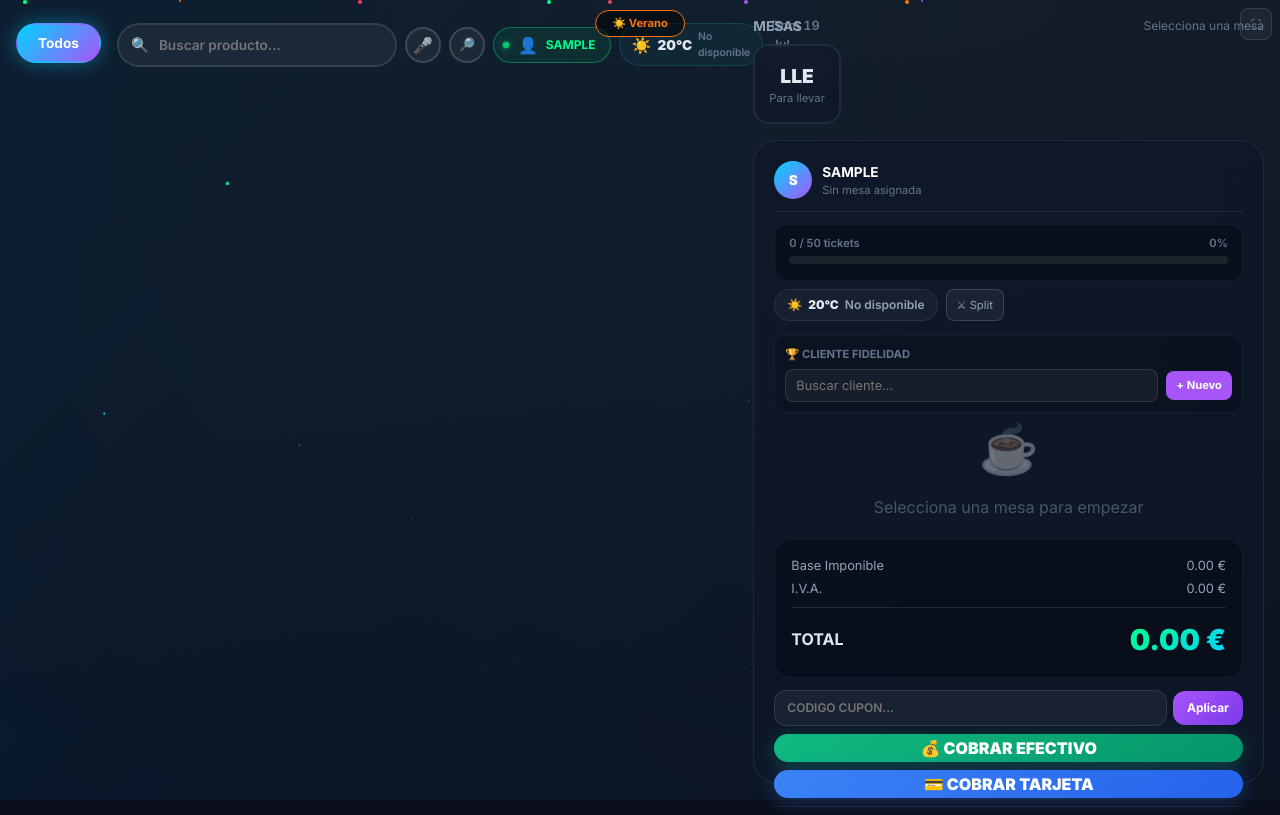
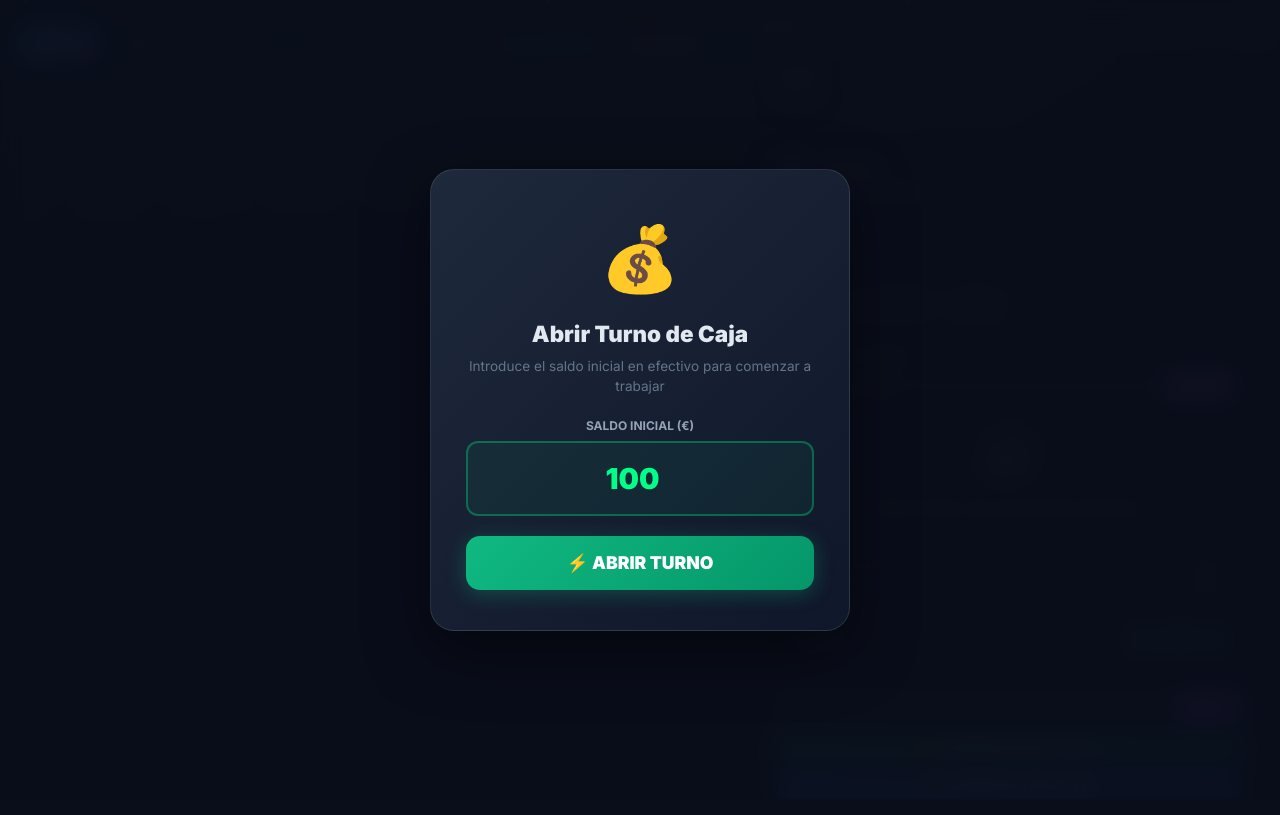
Before and after one commit to msbwindmark-cloud/minuevatpv, a Django app: page / in a window 1280 px wide. After the commit the page ends 631 px from the top, so only its background shows below. Run offline with Django 5.2, Linux system fonts and the light colour scheme; the visitor is signed in with stand-in values (Sample User, id 1); data comes from the database, SQL or seed files in the repository; data that the repository does not hold is empty; some libraries are stand-ins or nearby versions.

Commit message:
Fix: arreglar problemas de cierre de caja

```diff
--- a/cafe_tpv/middleware.py
+++ b/cafe_tpv/middleware.py
@@ -27,5 +27,7 @@ class SmartlookMiddleware:
         if '</head>' in content:
             content = content.replace('</head>', SMARTLOOK_SCRIPT + '\n</head>', 1)
             response.content = content.encode('utf-8')
+            if 'Content-Length' in response:
+                del response['Content-Length']
 
         return response
--- a/templates/cocina.html
+++ b/templates/cocina.html
@@ -27,6 +27,7 @@
         .stat-item .stat-num { font-size: 1.5rem; font-weight: 900; }
         .stat-item .stat-label { font-size: 0.65rem; color: #64748b; font-weight: 600; text-transform: uppercase; }
     </style>
+    <script src="https://cdn.jsdelivr.net/npm/sweetalert2@11"></script>
 </head>
 <body class="text-white">
 <nav class="navbar navbar-expand-lg navbar-dark bg-dark border-bottom border-secondary px-3">
@@ -94,7 +95,7 @@ function getCookie(n){var v=document.cookie.split('; ').find(function(r){return
 function cambiarEstado(id,estado){
     fetch('/api/cocina/actualizar/',{method:'POST',headers:{'Content-Type':'application/json','X-CSRFToken':getCookie('csrftoken')},body:JSON.stringify({pedido_id:id,estado:estado})})
     .then(function(r){return r.json()}).then(function(d){
-        if(d.status==='success'){location.reload()}else{alert(d.error)}
+        if(d.status==='success'){location.reload()}else{Swal.fire({icon:'error',title:'Error',text:d.error,confirmButtonColor:'#f43f5e',background:'#1e293b',color:'#e2e8f0'})}
     });
 }
 var TIEMPO_MAX = 600;
--- a/templates/empleados.html
+++ b/templates/empleados.html
@@ -6,6 +6,7 @@
     <title>Gestion de Empleados</title>
     <link rel="stylesheet" href="https://cdn.jsdelivr.net/npm/bootswatch@5.3.3/dist/darkly/bootstrap.min.css">
     <style>body { background-color: #0f172a; }</style>
+    <script src="https://cdn.jsdelivr.net/npm/sweetalert2@11"></script>
 </head>
 <body class="text-white">
 <nav class="navbar navbar-expand-lg navbar-dark bg-dark border-bottom border-secondary px-3">
@@ -95,7 +96,7 @@ function crearEmpleado(){
         nombre:document.getElementById('emp-nombre').value,apellidos:document.getElementById('emp-ape').value,
         rol:document.getElementById('emp-rol').value,telefono:document.getElementById('emp-tel').value,
         pin:document.getElementById('emp-pin').value,
-    })}).then(function(r){return r.json()}).then(function(d){if(d.status==='success'){location.reload()}else{alert(d.error)}});
+    })}).then(function(r){return r.json()}).then(function(d){if(d.status==='success'){location.reload()}else{Swal.fire({icon:'error',title:'Error',text:d.error,confirmButtonColor:'#f43f5e',background:'#1e293b',color:'#e2e8f0'})}});
 }
 </script>
 </body>
--- a/templates/kiosk.html
+++ b/templates/kiosk.html
@@ -7,6 +7,7 @@
     <title>Auto-Servicio - Kiosk</title>
     <link rel="stylesheet" href="https://cdn.jsdelivr.net/npm/bootswatch@5.3.3/dist/darkly/bootstrap.min.css">
     <link href="https://fonts.googleapis.com/css2?family=Inter:wght@400;600;700;900&display=swap" rel="stylesheet">
+    <script src="https://cdn.jsdelivr.net/npm/sweetalert2@11"></script>
     <style>
         * { margin: 0; padding: 0; box-sizing: border-box; }
         body { font-family: 'Inter', sans-serif; background: #0a0e1a; color: #fff; min-height: 100vh; overflow-x: hidden; }
@@ -225,13 +226,13 @@
                     btn.textContent = 'PEDIR';
                 }, 4000);
             } else {
-                alert('Error: ' + (d.error || 'Desconocido'));
+                Swal.fire({icon:'error',title:'Error',text:d.error||'Desconocido',confirmButtonColor:'#f43f5e',background:'#1e293b',color:'#e2e8f0'});
                 btn.disabled = false;
                 btn.textContent = 'PEDIR';
             }
         })
         .catch(() => {
-            alert('Error de conexion');
+            Swal.fire({icon:'error',title:'Sin conexion',text:'Error de conexion',confirmButtonColor:'#f43f5e',background:'#1e293b',color:'#e2e8f0'});
             btn.disabled = false;
             btn.textContent = 'PEDIR';
         });
--- a/templates/pedido_movil.html
+++ b/templates/pedido_movil.html
@@ -7,6 +7,7 @@
     {% load l10n %}
     <title>{% if error %}Error{% else %}Pedir - Mesa {{ mesa.numero }}{% endif %}</title>
     <link rel="stylesheet" href="https://cdn.jsdelivr.net/npm/bootswatch@5.3.3/dist/darkly/bootstrap.min.css">
+    <script src="https://cdn.jsdelivr.net/npm/sweetalert2@11"></script>
     <link rel="manifest" href="/static/manifest.json">
     <meta name="theme-color" content="#00d4ff">
     <meta name="apple-mobile-web-app-capable" content="yes">
@@ -126,7 +127,7 @@
                 document.getElementById('pedido-num').textContent='#'+d.pedido_id;
                 document.getElementById('success-overlay').classList.add('show');
                 cart={};render();
-            }else{alert(d.error||'Error');document.getElementById('send-btn').disabled=false}
+            }else{Swal.fire({icon:'error',title:'Error',text:d.error||'Error',confirmButtonColor:'#f43f5e',background:'#1e293b',color:'#e2e8f0'});document.getElementById('send-btn').disabled=false}
         });
     }
     </script>
--- a/templates/plano.html
+++ b/templates/plano.html
@@ -5,6 +5,7 @@
     <meta name="viewport" content="width=device-width, initial-scale=1.0">
     <title>Plano del Restaurante</title>
     <link rel="stylesheet" href="https://cdn.jsdelivr.net/npm/bootswatch@5.3.3/dist/darkly/bootstrap.min.css">
+    <script src="https://cdn.jsdelivr.net/npm/sweetalert2@11"></script>
     <style>
         body{background:#0a0e1a;color:#e2e8f0}
         .plano-canvas{position:relative;background:rgba(255,255,255,0.02);border:2px dashed rgba(255,255,255,0.1);border-radius:16px;overflow:hidden;cursor:crosshair;min-height:500px}
@@ -139,7 +140,7 @@ function removeMesa(id){
 function guardarPlano(){
     fetch('/api/plano/guardar/',{method:'POST',headers:{'Content-Type':'application/json','X-CSRFToken':getCookie('csrftoken')},body:JSON.stringify({posiciones:Object.keys(posiciones).map(function(id){return{mesa_id:parseInt(id),x:posiciones[id].x,y:posiciones[id].y,color:posiciones[id].color}})})})
     .then(function(r){return r.json()}).then(function(d){
-        if(d.status==='success'){alert('Plano guardado!')}else{alert(d.error)}
+        if(d.status==='success'){Swal.fire({icon:'success',title:'Plano guardado!',timer:1500,showConfirmButton:false,background:'#1e293b',color:'#e2e8f0'})}else{Swal.fire({icon:'error',title:'Error',text:d.error,confirmButtonColor:'#f43f5e',background:'#1e293b',color:'#e2e8f0'})}
     });
 }
 </script>
--- a/templates/pos_tactil.html
+++ b/templates/pos_tactil.html
@@ -177,6 +177,24 @@
     <button class="kiosk-btn" onclick="toggleKiosk()" title="Modo Kiosco">⛶</button>
     <div class="voice-status" id="voice-status"><span>&#127908;</span> <span id="voice-text">Escuchando...</span></div>
 
+    {% if not turno_abierto %}
+    <div id="turno-modal" style="position:fixed;inset:0;z-index:99999;background:rgba(10,14,26,0.97);display:flex;align-items:center;justify-content:center;backdrop-filter:blur(10px);">
+        <div style="background:linear-gradient(135deg,#1e293b,#0f172a);border:1px solid rgba(255,255,255,0.1);border-radius:24px;padding:40px 35px;max-width:420px;width:90%;text-align:center;box-shadow:0 20px 60px rgba(0,0,0,0.5);">
+            <div style="font-size:4rem;margin-bottom:15px;">&#128176;</div>
+            <h3 style="font-weight:900;font-size:1.4rem;margin-bottom:8px;color:#e2e8f0;">Abrir Turno de Caja</h3>
+            <p style="color:#64748b;font-size:0.85rem;margin-bottom:20px;">Introduce el saldo inicial en efectivo para comenzar a trabajar</p>
+            <div style="margin-bottom:20px;">
+                <label style="display:block;color:#94a3b8;font-size:0.75rem;margin-bottom:6px;text-transform:uppercase;font-weight:700;">Saldo inicial (€)</label>
+                <input type="number" step="0.01" id="pos-saldo-inicial" value="100" style="width:100%;padding:14px;border-radius:12px;border:2px solid rgba(0,255,136,0.3);background:rgba(0,255,136,0.05);color:#00ff88;font-size:1.8rem;font-weight:900;text-align:center;outline:none;">
+            </div>
+            <button onclick="abrirTurnoPOS()" id="btn-abrir-turno" style="width:100%;padding:14px;border:none;border-radius:14px;background:linear-gradient(135deg,#10b981,#059669);color:#fff;font-weight:800;font-size:1.1rem;cursor:pointer;transition:all 0.3s;box-shadow:0 4px 20px rgba(16,185,129,0.3);">
+                &#9889; ABRIR TURNO
+            </button>
+            <div id="turno-error" style="color:#f43f5e;font-size:0.8rem;margin-top:10px;display:none;"></div>
+        </div>
+    </div>
+    {% endif %}
+
     <div class="main-container container-fluid h-100 p-3">
         <div class="row h-100 g-3">
             <div class="col-md-7 d-flex flex-column h-100">
@@ -568,6 +586,33 @@
     }
     */
 
+    function abrirTurnoPOS() {
+        var btn = document.getElementById('btn-abrir-turno');
+        var errDiv = document.getElementById('turno-error');
+        var saldo = parseFloat(document.getElementById('pos-saldo-inicial').value) || 0;
+        btn.disabled = true;
+        btn.textContent = 'Abriendo...';
+        fetch('/api/turno/abrir/', {
+            method: 'POST',
+            headers: { 'Content-Type': 'application/json', 'X-CSRFToken': getCookie('csrftoken') },
+            body: JSON.stringify({ saldo_inicial: saldo })
+        }).then(function(r) { return r.json(); }).then(function(d) {
+            if (d.status === 'success') {
+                location.reload();
+            } else {
+                errDiv.textContent = d.error || 'Error al abrir turno';
+                errDiv.style.display = 'block';
+                btn.disabled = false;
+                btn.innerHTML = '&#9889; ABRIR TURNO';
+            }
+        }).catch(function() {
+            errDiv.textContent = 'Sin conexion con el servidor';
+            errDiv.style.display = 'block';
+            btn.disabled = false;
+            btn.innerHTML = '&#9889; ABRIR TURNO';
+        });
+    }
+
     function crearParticulas() {
         var c = document.getElementById('particles-container');
         if (!c) return;
--- a/templates/reservas.html
+++ b/templates/reservas.html
@@ -5,6 +5,7 @@
     <meta name="viewport" content="width=device-width, initial-scale=1.0">
     <title>Reservas</title>
     <link rel="stylesheet" href="https://cdn.jsdelivr.net/npm/bootswatch@5.3.3/dist/darkly/bootstrap.min.css">
+    <script src="https://cdn.jsdelivr.net/npm/sweetalert2@11"></script>
     <style>
         body { background-color: #0f172a; }
         .reserva-hoy { border-left: 4px solid #10b981; }
@@ -146,11 +147,11 @@ function crearReserva(){
         hora:document.getElementById('res-hora').value,
         personas:document.getElementById('res-personas').value,
         notas:document.getElementById('res-notas').value,
-    })}).then(function(r){return r.json()}).then(function(d){if(d.status==='success'){location.reload()}else{alert(d.error)}});
+    })}).then(function(r){return r.json()}).then(function(d){if(d.status==='success'){location.reload()}else{Swal.fire({icon:'error',title:'Error',text:d.error,confirmButtonColor:'#f43f5e',background:'#1e293b',color:'#e2e8f0'})}});
 }
 function cambiarReserva(id,estado){
     fetch('/api/reservas/estado/',{method:'POST',headers:{'Content-Type':'application/json','X-CSRFToken':getCookie('csrftoken')},body:JSON.stringify({reserva_id:id,estado:estado})})
-    .then(function(r){return r.json()}).then(function(d){if(d.status==='success'){location.reload()}else{alert(d.error)}});
+    .then(function(r){return r.json()}).then(function(d){if(d.status==='success'){location.reload()}else{Swal.fire({icon:'error',title:'Error',text:d.error,confirmButtonColor:'#f43f5e',background:'#1e293b',color:'#e2e8f0'})}});
 }
 </script>
 </body>
--- a/tpv/views.py
+++ b/tpv/views.py
@@ -54,11 +54,13 @@ def vista_terminal_pos(request):
         .order_by('-total')[:6]
     )
     top_ids = [t['articulo__id'] for t in top_vendidos]
+    turno_abierto = TurnoCaja.objects.filter(cajero=request.user, cerrado=False).exists()
     return render(request, 'pos_tactil.html', {
         'categorias': categorias,
         'articulos': articulos,
         'mesas': mesas,
         'top_ids': top_ids,
+        'turno_abierto': turno_abierto,
     })
 
 
@@ -67,6 +69,8 @@ def vista_terminal_pos(request):
 def api_registrar_cobro(request):
     if request.method != "POST":
         return JsonResponse({"error": "Metodo no permitido"}, status=405)
+    if not TurnoCaja.objects.filter(cajero=request.user, cerrado=False).exists():
+        return JsonResponse({"error": "No tienes turno abierto. Abre turno antes de cobrar."}, status=403)
     try:
         datos = json.loads(request.body)
         items_pedido = datos.get('items', [])
```
Also changed, not shown: templates/cierre_caja.html (+8 -5 lines).
